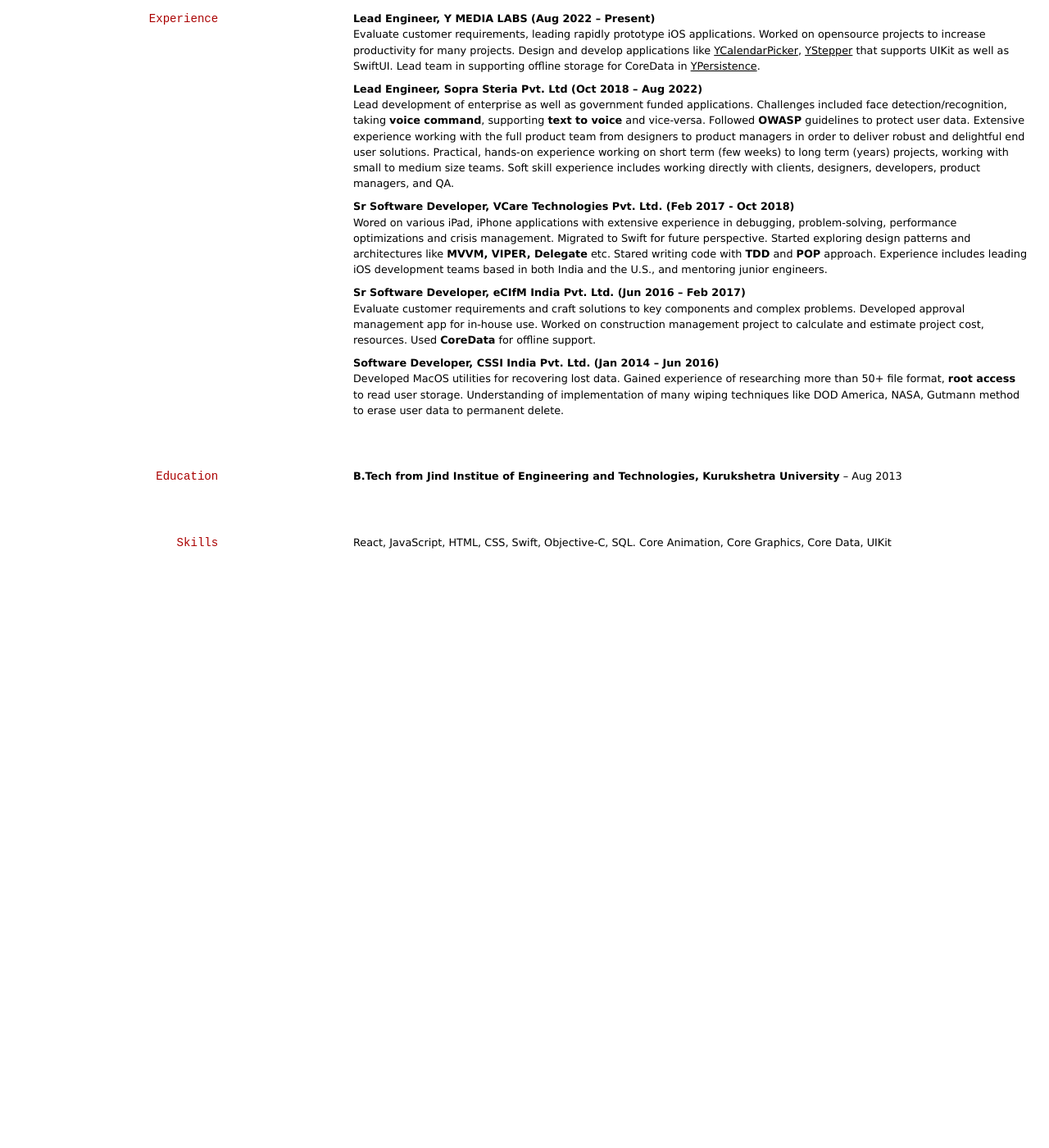
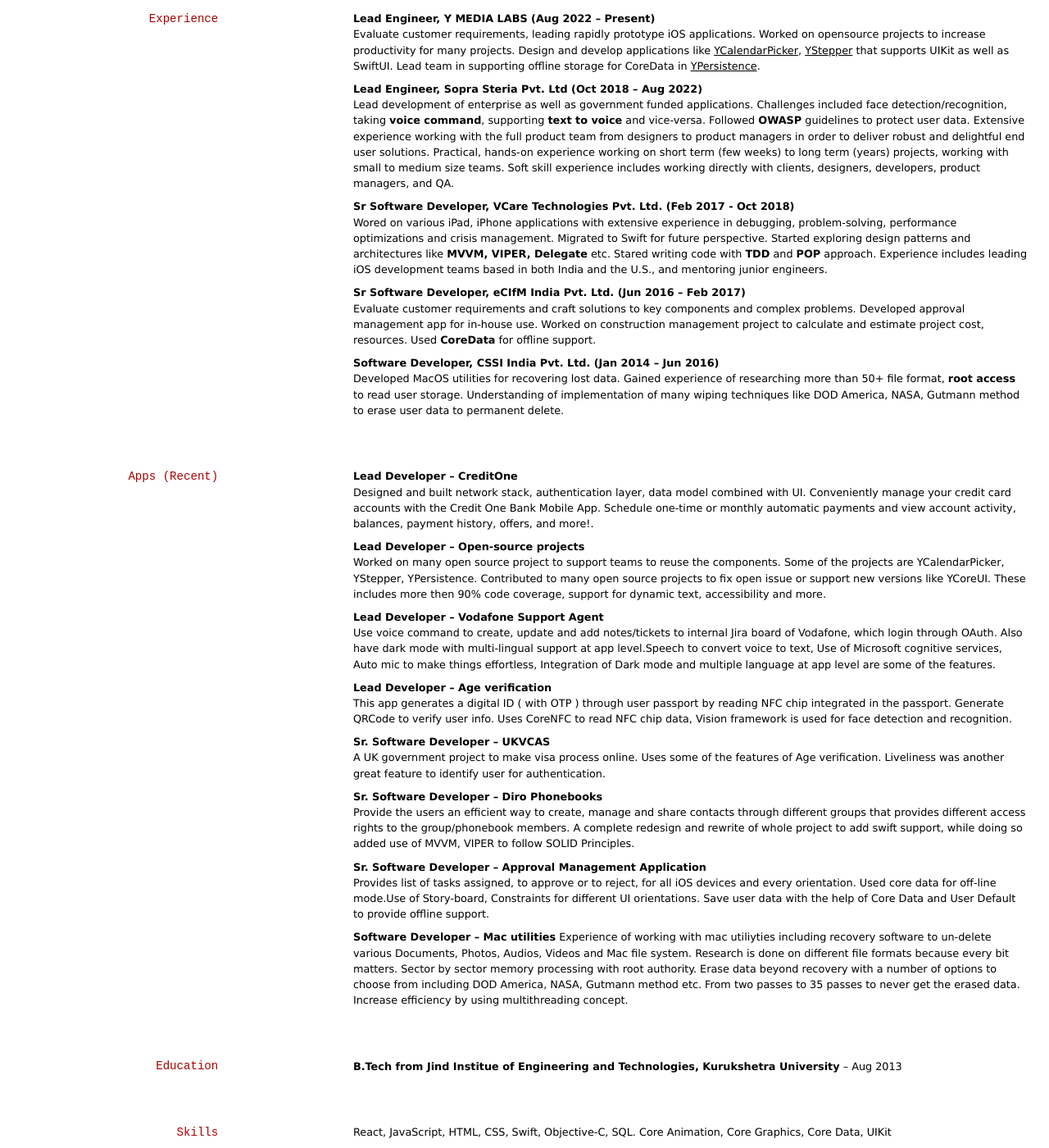
Before and after one commit to SahilSainiYML/Resume, a Jekyll site: the page built from index.md, in a window 1280 px wide and 1400 px high, scrolled down 285 px. Shown: the whole window at 82% size. Built offline with Jekyll 4.4.1, drawn with Linux system fonts in a browser that asks for light colours; before the commit the page ends 965 px from its top, so only the background shows below that.

Commit message:
Updated projects

```diff
--- a/index.md
+++ b/index.md
@@ -29,10 +29,34 @@ Evaluate customer requirements and craft solutions to key components and complex
 Developed MacOS utilities for recovering lost data. Gained experience of researching more than 50+ file format, **root access** to read user storage. Understanding of implementation of many wiping techniques like DOD America, NASA, Gutmann method to erase user data to permanent delete.
 
 
-<!-- ## Apps (Recent)
-**Architect / Lead Developer – SiguePay** (finance app)
-Designed and built network stack, authentication layer, data model combined with a Core Data stack, and UI. SiguePay was a complete redesign and rewrite of the client's HTML 5 application. With only two developers, this new product written from the ground up entirely in Swift, shipped in 4 months with minimal dependencies.
--->
+## Apps (Recent)
+**Lead Developer – CreditOne**
+Designed and built network stack, authentication layer, data model combined with UI. Conveniently manage your credit card accounts with the Credit One Bank Mobile App. Schedule one-time or monthly automatic payments and view account activity, balances, payment history, offers, and more!.
+
+**Lead Developer – Open-source projects**
+Worked on many open source project to support teams to reuse the components. Some of the projects are YCalendarPicker, YStepper, YPersistence. Contributed to many open source projects to fix open issue or support new versions like YCoreUI. These includes more then 90% code coverage, support for dynamic text, accessibility and more.
+
+**Lead Developer – Vodafone Support Agent**
+Use voice command to create, update and add notes/tickets to internal Jira board of Vodafone, which login through OAuth. Also have dark mode with multi-lingual
+support at app level.Speech to convert voice to text, Use of Microsoft cognitive services, Auto mic to make things effortless, Integration of Dark mode and multiple language at app level are some of the features.
+
+**Lead Developer – Age verification**
+This app generates a digital ID ( with OTP ) through user passport by reading NFC chip integrated in the passport. Generate QRCode to verify user info. Uses CoreNFC to read NFC chip data, Vision framework is used for face detection and recognition.
+
+**Sr. Software Developer – UKVCAS**
+A UK government project to make visa process online. Uses some of the features of Age verification. Liveliness was another great feature to identify user for authentication.
+
+**Sr. Software Developer – Diro Phonebooks**
+Provide the users an efficient way to create, manage and share contacts through different groups that provides different access rights to the group/phonebook
+members. A complete redesign and rewrite of whole project to add swift support, while doing so added use of MVVM, VIPER to follow SOLID Principles.
+
+**Sr. Software Developer – Approval Management Application**
+Provides list of tasks assigned, to approve or to reject, for all iOS devices and every orientation. Used core data for off-line mode.Use of Story-board, Constraints for different UI orientations. Save user data with the help of Core Data and User Default to provide offline support.
+
+**Software Developer – Mac utilities**
+Experience of working with mac utiliyties including recovery software to un-delete various Documents, Photos, Audios, Videos and Mac file system. Research is done on different file formats because every bit matters. Sector by sector memory processing with root authority.
+Erase data beyond recovery with a number of options to choose from including DOD America, NASA, Gutmann method etc. From two passes to 35 passes to never get the erased data. Increase efficiency by using multithreading concept.
+
 
 ## Education
 **B.Tech from Jind Institue of Engineering and Technologies, Kurukshetra University** – Aug 2013
```
